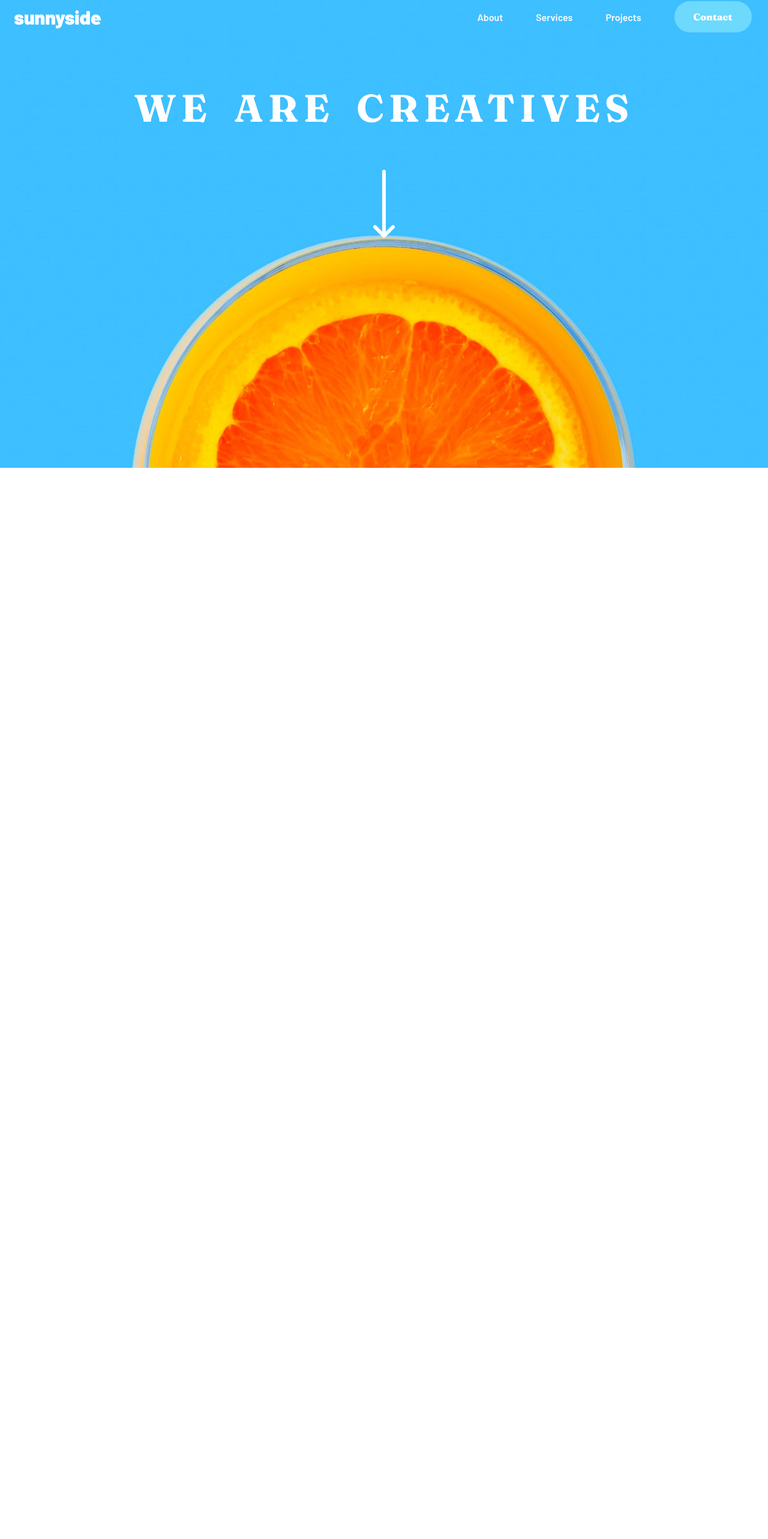
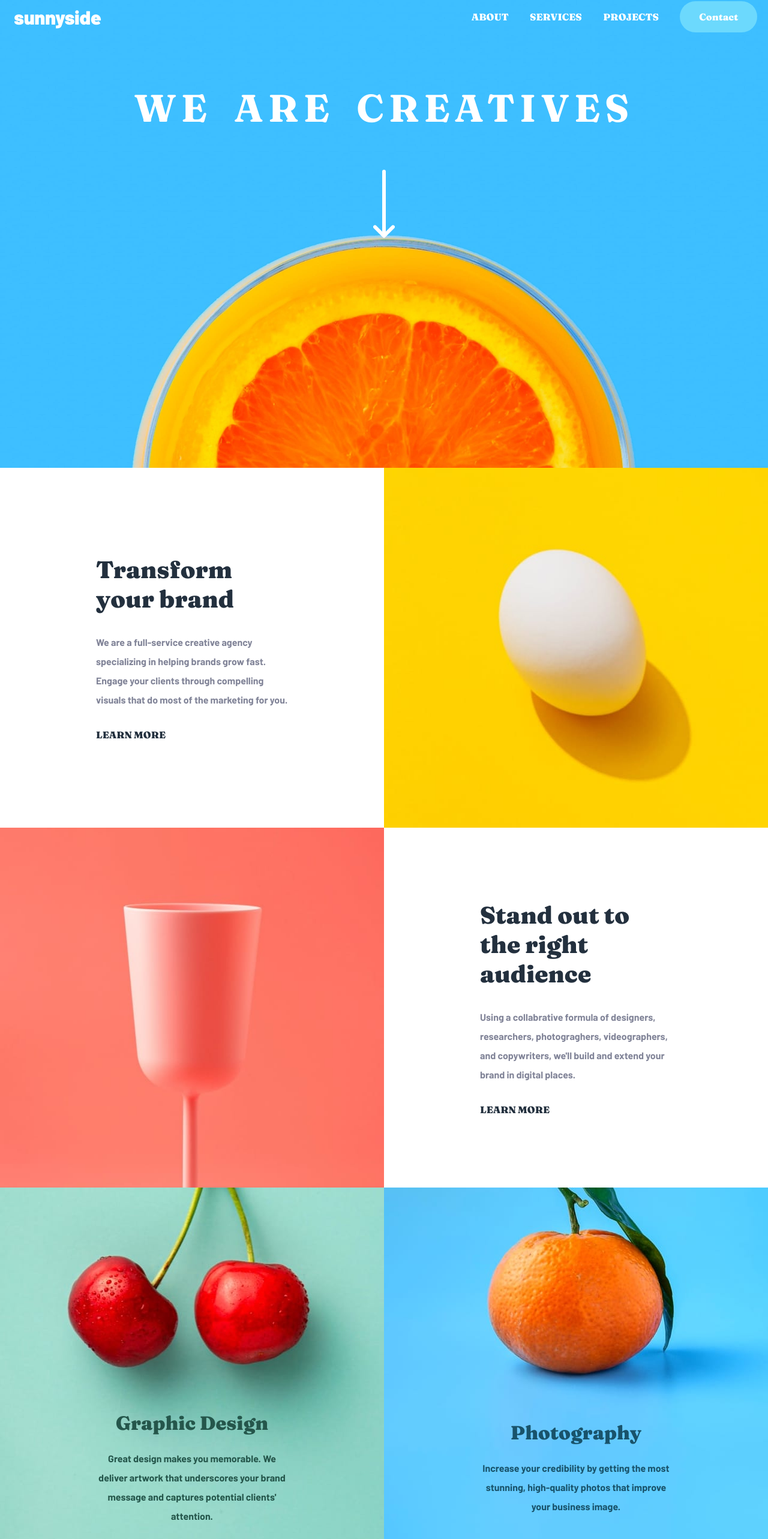
Before and after one commit to Medici305/sunnyside-agency-landing-page, a React (Create React App) app: page / in a window 1280 px wide. Shown: the part 20-2586 px from the top of the page at 60% size. Before the commit the page ends 800 px from the top, so only its background shows below. Built offline with nearby package versions, Linux system fonts and the light colour scheme.

Commit message:
4. Complete the brand section and responsive.

```diff
--- a/src/Pages/Home.js
+++ b/src/Pages/Home.js
@@ -1,10 +1,12 @@
 import React from "react";
 import Creatives from "../components/Creatives";
+import Brand from "../components/Brand";
 
 const Home = () => {
   return (
     <>
       <Creatives />
+      <Brand />
     </>
   );
 };
--- /dev/null
+++ b/src/components/Brand.js
@@ -0,0 +1,154 @@
+import React from "react";
+import styled from "styled-components";
+import Egg from "../images/desktop/image-transform.jpg";
+import Cup from "../images/desktop/image-stand-out.jpg";
+import Cherry from "../images/desktop/image-graphic-design.jpg";
+import Orange from "../images/desktop/image-photography.jpg";
+
+const Brand = () => {
+  return (
+    <>
+      <Row>
+        <Desc>
+          <h3>Transform your brand</h3>
+          <p>
+            We are a full-service creative agency specializing in helping brands
+            grow fast. Engage your clients through compelling visuals that do
+            most of the marketing for you.
+          </p>
+          <a href="#">Learn More</a>
+        </Desc>
+        <Col>
+          <img src={Egg} alt="egg" />
+        </Col>
+      </Row>
+      <RowRev>
+        <Col>
+          <img src={Cup} alt="cup" />
+        </Col>
+        <Desc>
+          <h3>Stand out to the right audience</h3>
+          <p>
+            Using a collabrative formula of designers, researchers,
+            photograghers, videographers, and copywriters, we'll build and
+            extend your brand in digital places.
+          </p>
+          <a href="#">Learn More</a>
+        </Desc>
+      </RowRev>
+      <RowLast>
+        <ColBgLeft>
+          <Box>
+            <h4>Graphic Design</h4>
+            <p>
+              Great design makes you memorable. We deliver artwork that
+              underscores your brand message and captures potential clients'
+              attention.
+            </p>
+          </Box>
+        </ColBgLeft>
+        <ColBgRight>
+          <Box>
+            <h4>Photography</h4>
+            <p>
+              Increase your credibility by getting the most stunning,
+              high-quality photos that improve your business image.
+            </p>
+          </Box>
+        </ColBgRight>
+      </RowLast>
+    </>
+  );
+};
+
+const Row = styled.div`
+  min-height: 75vh;
+  display: flex;
+  @media (max-width: 992px) {
+    min-height: 100vh;
+    flex-direction: column-reverse;
+  }
+`;
+
+const RowRev = styled(Row)`
+  @media (max-width: 992px) {
+    flex-direction: column;
+  }
+`;
+
+const RowLast = styled(Row)`
+  @media (max-width: 992px) {
+    min-height: 150vh;
+    flex-direction: column;
+  }
+  @media (max-width: 578px) {
+    min-height: 175vh;
+  }
+`;
+
+const Col = styled.div`
+  flex: 1;
+  img {
+    width: 100%;
+    height: 100%;
+  }
+`;
+
+const Desc = styled(Col)`
+  display: flex;
+  flex-direction: column;
+  justify-content: center;
+  margin: 5rem 0;
+  & > * {
+    padding: 1rem 10rem;
+    @media (max-width: 1124px) {
+      padding: 1rem 5rem;
+    }
+    @media (max-width: 578px) {
+      text-align: center;
+      padding: 1rem 4rem;
+    }
+  }
+`;
+
+const ColBgLeft = styled.div`
+  background-image: url(${Cherry});
+  background-repeat: no-repeat;
+  background-size: cover;
+  background-position: center;
+  display: flex;
+  flex-direction: column;
+  justify-content: flex-end;
+  flex: 1;
+  p,
+  h4 {
+    color: hsl(167, 40%, 24%);
+  }
+`;
+
+const ColBgRight = styled(ColBgLeft)`
+  background-image: url(${Orange});
+  p,
+  h4 {
+    color: hsl(198, 62%, 26%);
+  }
+`;
+
+const Box = styled.div`
+  text-align: center;
+  flex: 0.4;
+  display: flex;
+  flex-direction: column;
+  justify-content: center;
+  p {
+    padding: 1.5rem 10rem;
+    @media (max-width: 768px) {
+      padding: 1rem 4rem;
+    }
+  }
+  @media (max-width: 768px) {
+    flex: 0.3;
+  }
+`;
+
+export default Brand;
--- a/src/components/GlobalStyle.js
+++ b/src/components/GlobalStyle.js
@@ -28,6 +28,26 @@ const GlobalStyle = createGlobalStyle`
         }
     }
 
+    h3 {
+        color: hsl(212, 27%, 19%);
+        font-family: Fraunces;
+        font-size: 2.5rem;
+        font-weight: 800;
+
+    }
+
+    h4 {
+        font-family: Fraunces;
+        font-size: 2rem;
+        font-weight: 800;
+    }
+
+    p {
+        color: hsl(232, 10%, 55%);
+        font-weight: 700;
+        line-height: 2rem;
+    }
+
     nav {
 
     }
@@ -38,7 +58,10 @@ const GlobalStyle = createGlobalStyle`
 
     a {
         text-decoration: none;
-        font-weight: 600;
+        color: hsl(212, 27%, 19%);
+        font-weight: 800;
+        text-transform: uppercase;
+        font-family: Fraunces;
     }
 
     button {
```
